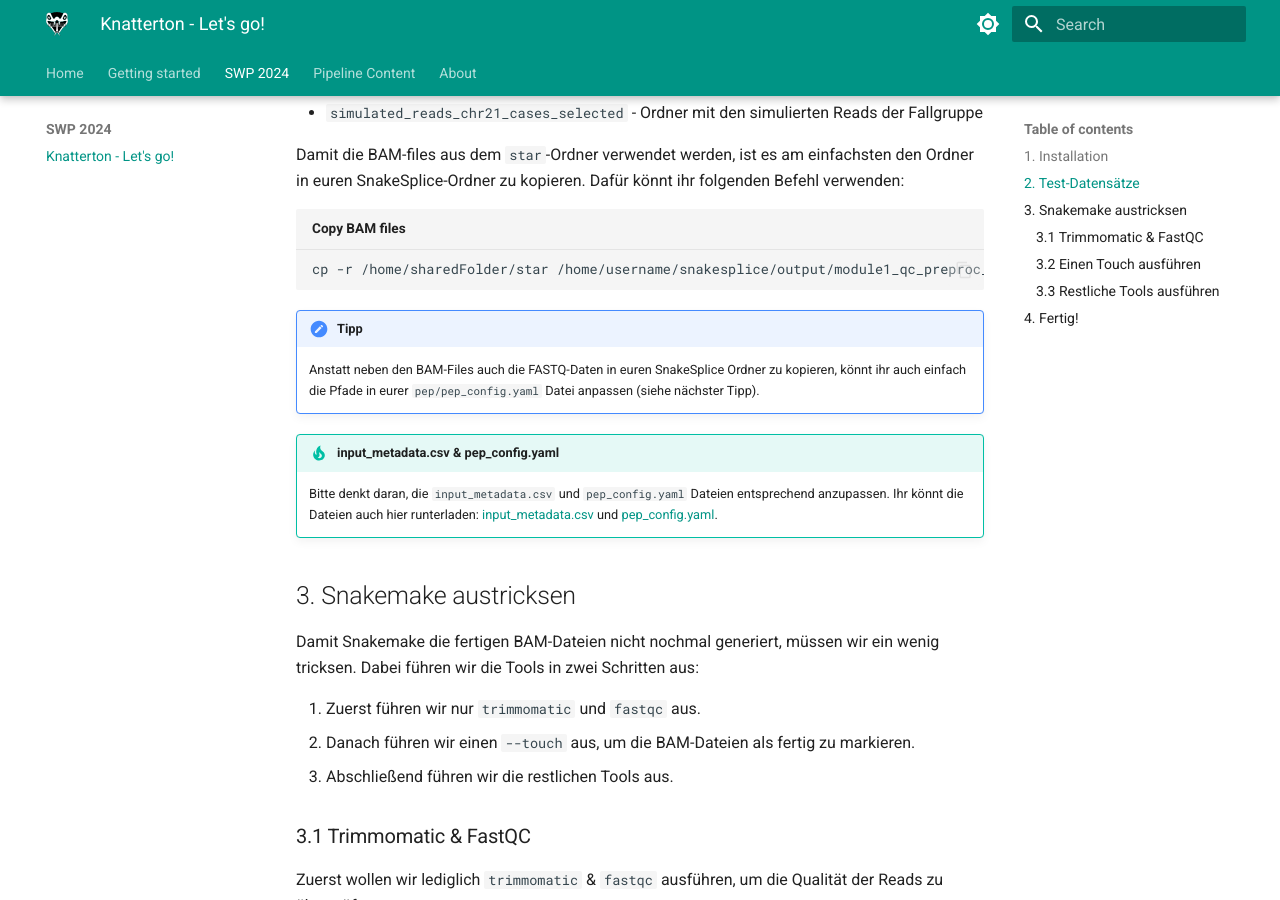
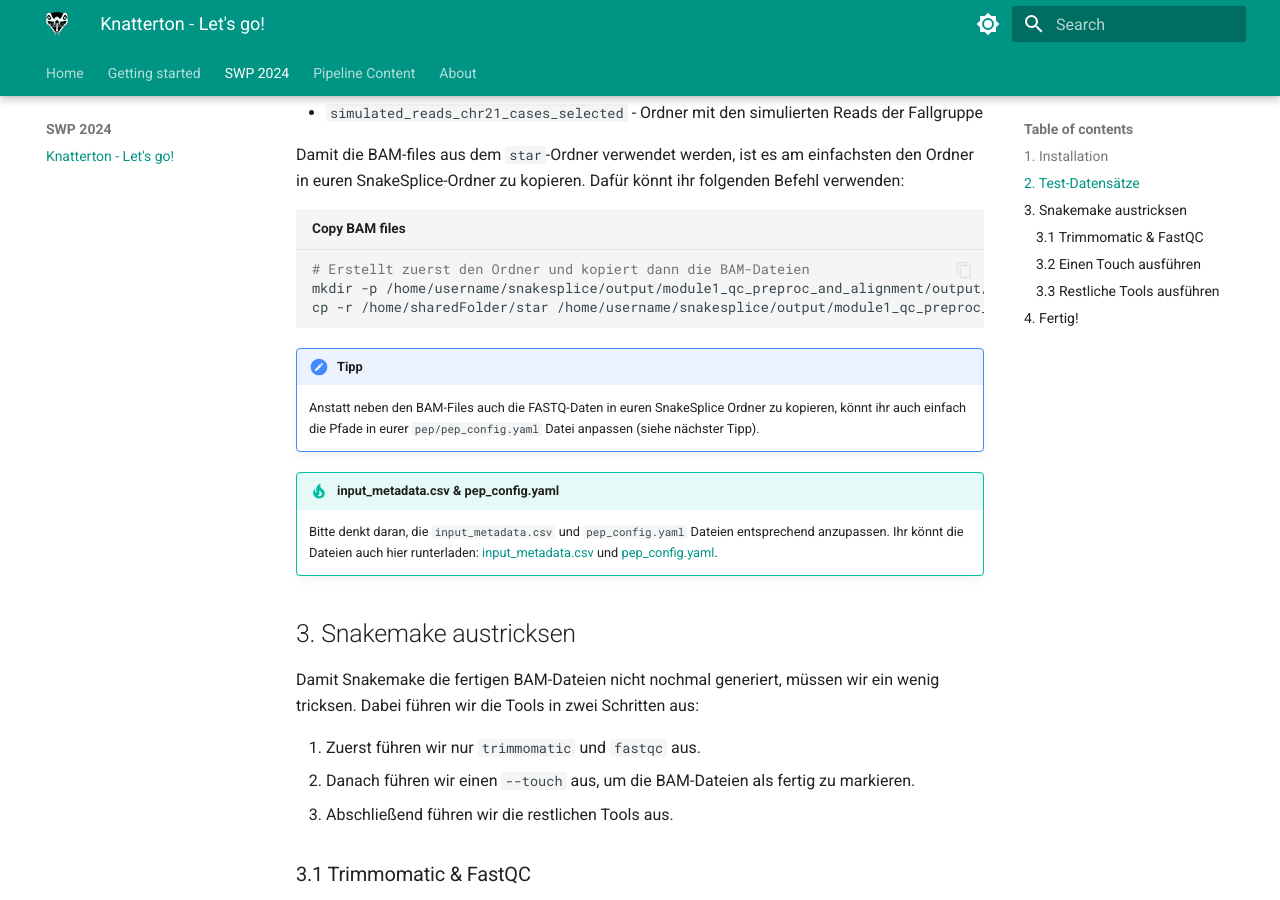
Before and after one commit to KuechlerO/SnakeSplice_Documentation, an MkDocs documentation site: the page built from docs/swp2024/knatterton.md, in a window 1280 px wide and 900 px high, scrolled down 746 px. Built offline with MkDocs 1.6.1 and Material for MkDocs 9.7.7, drawn with Linux system fonts in a browser that asks for light colours.

````diff
--- a/docs/swp2024/input_metadata.csv
+++ b/docs/swp2024/input_metadata.csv
@@ -2,4 +2,4 @@ sample_name,sample_directory,read1,read2,control,condition,stranded,adaptors_fil
 sim_ctr_sample1,ctl_samples_dir,sample_01_1.fastq,sample_01_2.fastq,true,None,reverse,tutorial_adaptors
 sim_ctr_sample2,ctl_samples_dir,sample_02_1.fastq,sample_02_2.fastq,true,None,reverse,tutorial_adaptors
 sim_cdt_sample1,cdt_samples_dir,sample_01_1.fastq,sample_01_2.fastq,false,Case1,reverse,tutorial_adaptors
-sim_cdt_sample2,cdt_samples_dir,sample_02_1.fastq,sample_02_2.fastq,false,None,reverse,tutorial_adaptors
+sim_cdt_sample2,cdt_samples_dir,sample_02_1.fastq,sample_02_2.fastq,false,Case1,reverse,tutorial_adaptors
--- a/docs/swp2024/knatterton.md
+++ b/docs/swp2024/knatterton.md
@@ -26,6 +26,8 @@ Damit die BAM-files aus dem `star`-Ordner verwendet werden, ist es am einfachste
 Dafür könnt ihr folgenden Befehl verwenden:
 
 ```bash title="Copy BAM files"
+# Erstellt zuerst den Ordner und kopiert dann die BAM-Dateien
+mkdir -p /home/username/snakesplice/output/module1_qc_preproc_and_alignment/output/
 cp -r /home/sharedFolder/star /home/username/snakesplice/output/module1_qc_preproc_and_alignment/output/
 ```
 
````
